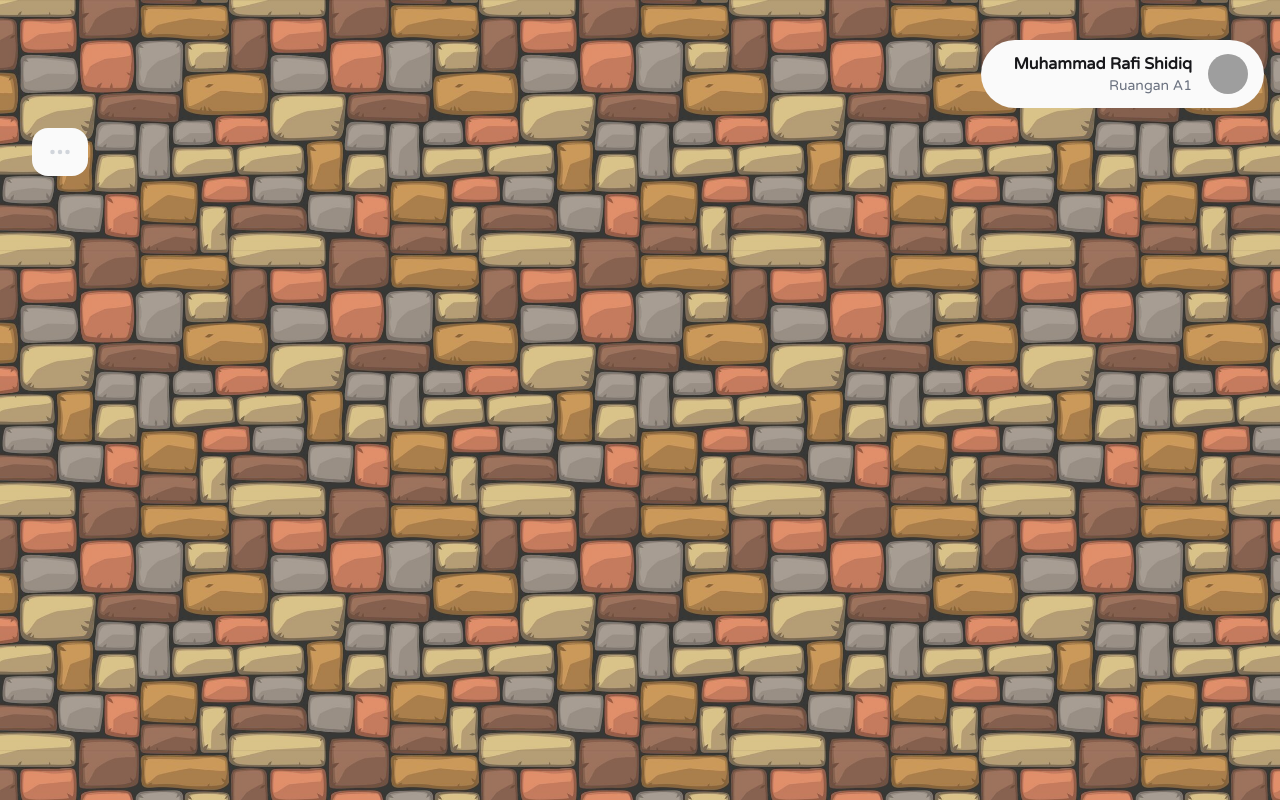
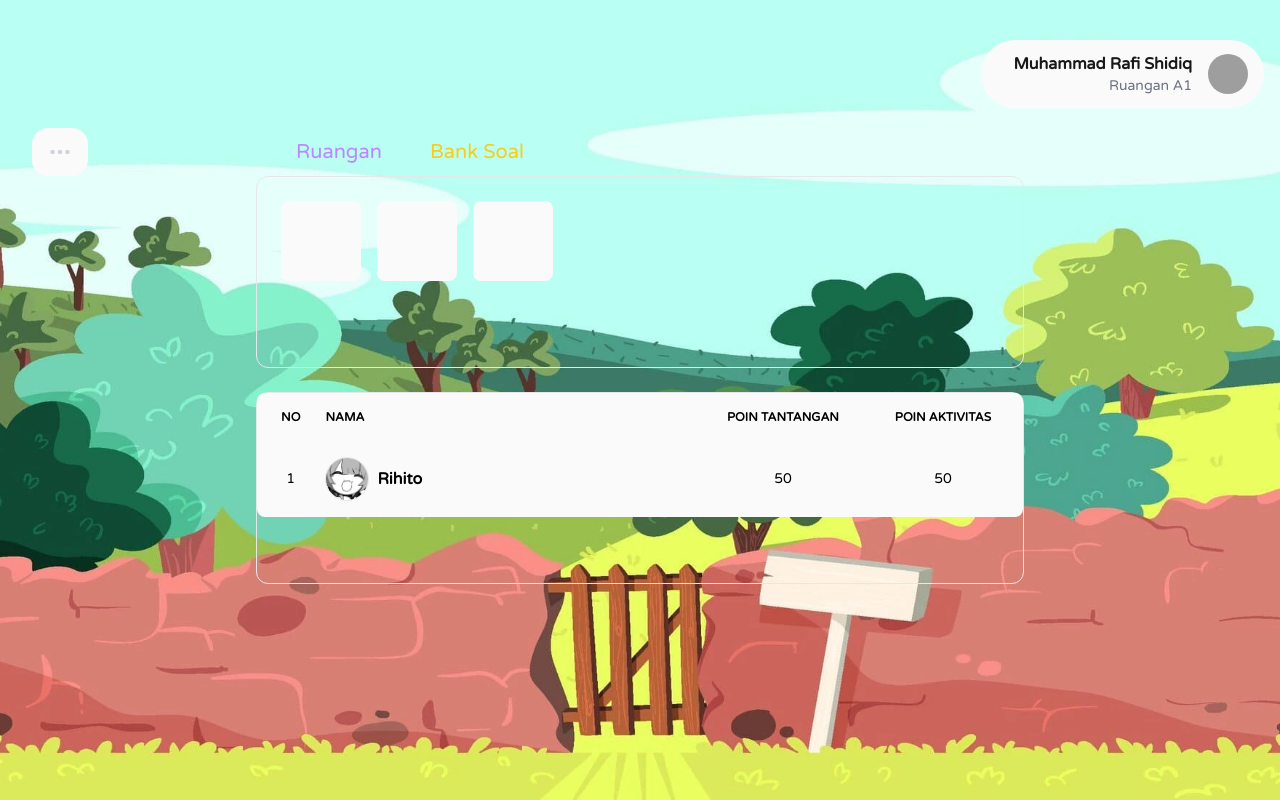
Before and after one commit to darkRihito/motionClient, a Next.js app in the folder motionclient/: page /home/admin in a window 1280 px wide. Built offline with nearby package versions, Linux system fonts and the light colour scheme; grey boxes are pictures that could not be loaded.

Commit message:
initialize admin

```diff
--- a/motionclient/src/app/home/admin/page.jsx
+++ b/motionclient/src/app/home/admin/page.jsx
@@ -1,9 +1,107 @@
-import React from "react";
+"use client";
+import React, { useEffect } from "react";
+import Image from "next/image";
+
+import { useBackground } from "@/provider/backgroundprovider/backgroundprovider";
 
 export default function page() {
+  const { setType } = useBackground();
+  useEffect(() => {
+    setType("bg-bkg0");
+  }, []);
   return (
     <>
-      <div className=""></div>
+      <div className="max-w-screen-md mx-auto mt-32 mb-16">
+        {/* TABS */}
+        <div className="">
+          <ul className="flex gap-4 px-6">
+            <li className="relative text-purple-400 text-xl px-4 py-2.5 rounded-xl  cursor-pointer">
+              Ruangan
+            </li>
+            <li className="text-yellow-400 text-xl px-4 py-2.5 rounded-xl  cursor-pointer">
+              Bank Soal
+            </li>
+          </ul>
+        </div>
+
+        {/* CLASS */}
+        <div className="flex flex-wrap gap-4 w-full rounded-xl border min-h-48 p-6">
+          <div className="h-20 w-20 bg-light-white rounded-lg"></div>
+          <div className="h-20 w-20 bg-light-white rounded-lg"></div>
+          <div className="h-20 w-20 bg-light-white rounded-lg"></div>
+        </div>
+
+        {/* TABLE */}
+        <div className="flex rounded-xl min-h-48 border mt-6">
+          <div
+            className="w-full animate-slideIn opacity-0"
+            style={{ "--delay": 0.75 + "s" }}
+          >
+            <div className={`relative overflow-x-auto rounded-lg`}>
+              <table
+                className={`w-full text-sm text-left rtl:text-right bg-light-white`}
+              >
+                <thead className={`text-xs uppercase `}>
+                  <tr>
+                    <th scope="col" className="px-6 py-4 w-8">
+                      No
+                    </th>
+                    <th scope="col" className="py-4 min-w-32 w-full">
+                      Nama
+                    </th>
+                    <th scope="col" className="px-6 py-4 text-center min-w-40 w-full hidden md:table-cell">
+                      Poin Tantangan
+                    </th>
+                    <th scope="col" className="px-6 py-4 text-center min-w-40 w-full hidden md:table-cell">
+                      Poin Aktivitas
+                    </th>
+                    <th scope="col" className="px-6 py-4 text-center min-w-40 w-full md:hidden table-cell">
+                      Poin
+                    </th>
+                  </tr>
+                </thead>
+                <tbody>
+                  <tr className="">
+                    <th
+                      scope="row"
+                      className="px-6 lg:py-4 py-3 font-medium text-center"
+                    >
+                      1
+                    </th>
+                    <td className="lg:py-4 py-3 w-full">
+                      <div className="flex items-center gap-2 ">
+                        <div className="">
+                          <div className="border h-10 w-10 md:h-11 md:w-11 rounded-full relative overflow-hidden">
+                            <Image
+                              fill
+                              src="/assets/img/profile.jpg"
+                              alt="Profile pict"
+                            />
+                          </div>
+                        </div>
+                        <div className="flex flex-col min-w-36 w-full">
+                          <div className="lg:text-base font-semibold">
+                            Rihito
+                          </div>
+                        </div>
+                      </div>
+                    </td>
+                    <td className="px-6 lg:py-4 py-3 text-center w-full hidden md:table-cell">
+                      50
+                    </td>
+                    <td className="px-6 lg:py-4 py-3 text-center w-full hidden md:table-cell">
+                      50
+                    </td>
+                    <td className="px-6 lg:py-4 py-3 text-center w-full md:hidden table-cell">
+                      50
+                    </td>
+                  </tr>
+                </tbody>
+              </table>
+            </div>
+          </div>
+        </div>
+      </div>
     </>
   );
 }
```
